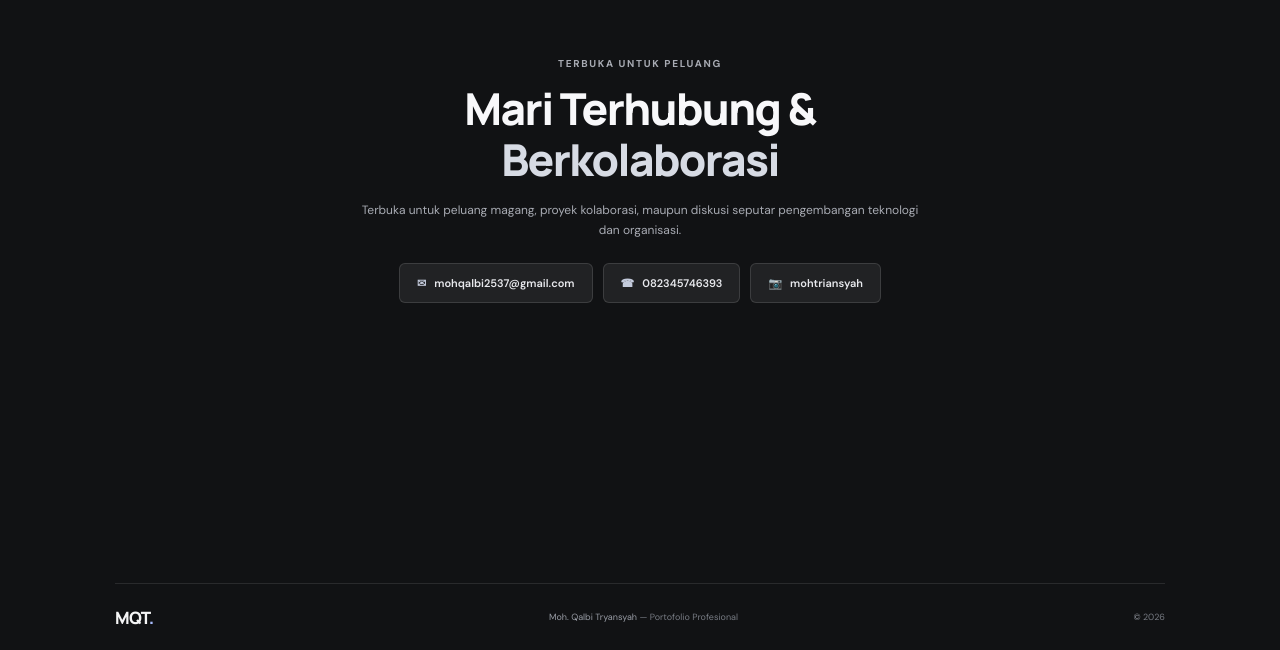
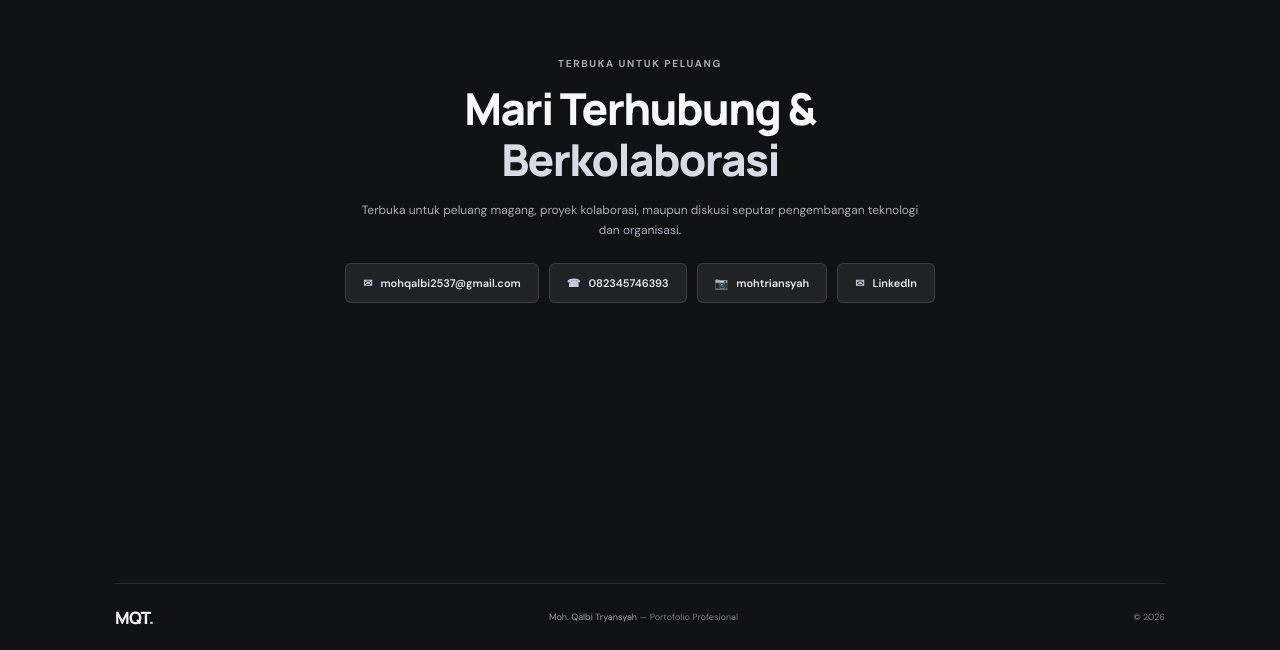
Before and after one commit to mohqalbi2537-pixel/porto-saya, a plain HTML site: page index.html in a window 1280 px wide. Shown: the part 3417-4067 px from the top of the page. Drawn offline with Linux system fonts and the light colour scheme.

Commit message:
update konten index.html

```diff
--- a/index.html
+++ b/index.html
@@ -131,6 +131,7 @@
                     <a href="mailto:mohqalbi2537@gmail.com"><span aria-hidden="true">✉</span> mohqalbi2537@gmail.com</a>
                     <a href="tel:+6282345746393"><span aria-hidden="true">☎</span> 082345746393</a>
                     <a href="https://www.instagram.com/mohtriansyah?utm_source=qr"><span aria-hidden="true">📷</span> mohtriansyah</a>
+                     <a href=" https://www.linkedin.com/in/moh-qalbi-628867385?utm_source=share_via&utm_content=profile&utm_medium=member_ios"><span aria-hidden="true">✉</span> LinkedIn</a>
                 </div>
                 </div>
             </div>
```
